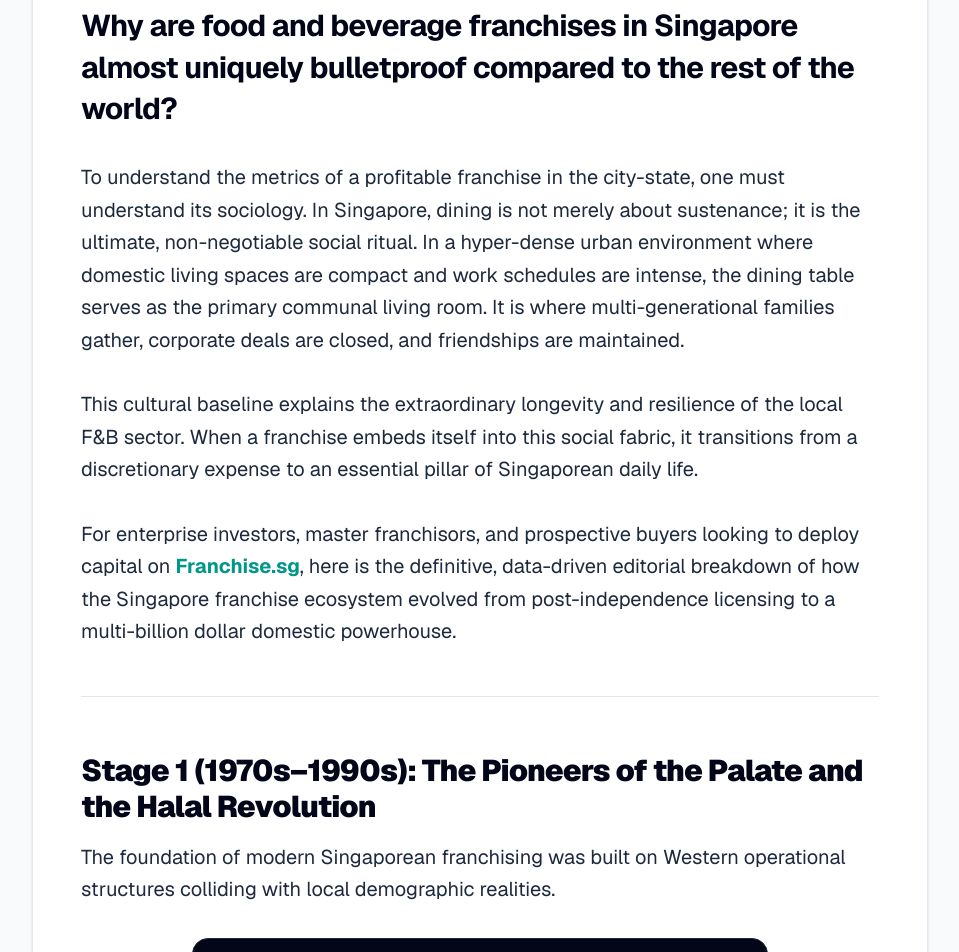
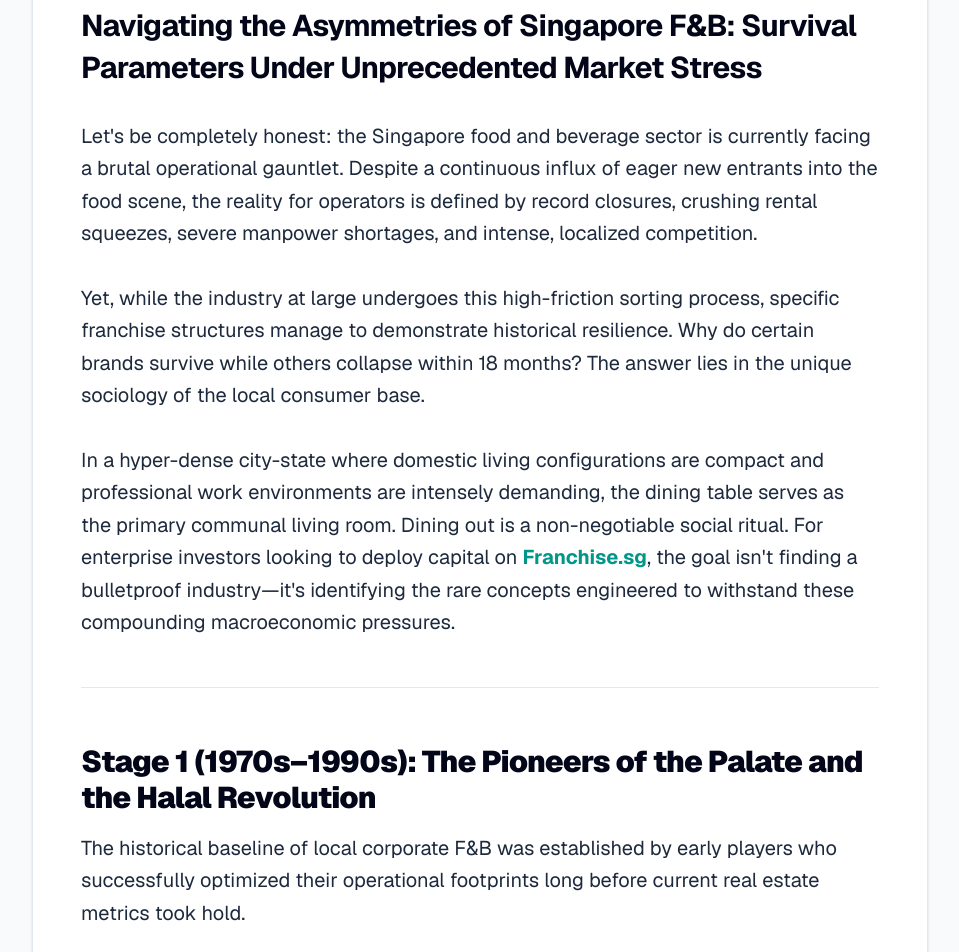
Before and after one commit to ft-synergist/franchise_sg, a Next.js app: page /insights/how-to-determine-the-best-food-franchise-to-invest-in-singapore in a window 1280 px wide. Shown: the part 700-1652 px from the top of the page, without its empty margins (160-1119 px from the left). Built offline with nearby package versions, Linux system fonts and the light colour scheme.

Commit message:
fix: eliminate bulletproof messaging, replace with market stress content, and nest share CTA perfectly

```diff
--- a/app/insights/[slug]/page.tsx
+++ b/app/insights/[slug]/page.tsx
@@ -11,7 +11,7 @@ const insightsMap: Record<string, { title: string; description: string; content:
     // ==========================================
     'how-to-determine-the-best-food-franchise-to-invest-in-singapore': {
         title: 'How to Determine the Best F&B Franchise to Invest in Singapore: The Evolution of Singapore F&B Franchise (1968–2026)',
-        description: 'Discover what makes a profitable food franchise opportunity in Singapore. An unfiltered analysis of historical fast-food evolution, cost traps, and top SG business brands.',
+        description: 'Discover what makes a resilient food franchise opportunity in Singapore. An unfiltered analysis of historical fast-food evolution, rental traps, and navigating the manpower squeeze.',
         content: () => (
             <>
                 <header className="bg-gradient-to-r from-teal-900 via-slate-950 to-slate-950 text-white py-20 px-6 border-b border-slate-800 -mx-8 sm:-mx-12 -mt-8 sm:-mt-12 mb-12 rounded-t-3xl">
@@ -41,16 +41,16 @@ const insightsMap: Record<string, { title: string; description: string; content:
 
                 <section className="prose prose-slate max-w-none text-slate-800 text-lg sm:text-xl font-normal leading-relaxed space-y-8 text-left">
                     <p className="font-bold text-slate-950 text-2xl sm:text-3xl tracking-tight leading-snug">
-                        Why are food and beverage franchises in Singapore almost uniquely bulletproof compared to the rest of the world?
+                        Navigating the Asymmetries of Singapore F&B: Survival Parameters Under Unprecedented Market Stress
                     </p>
                     <p>
-                        To understand the metrics of a profitable franchise in the city-state, one must understand its sociology. In Singapore, dining is not merely about sustenance; it is the ultimate, non-negotiable social ritual. In a hyper-dense urban environment where domestic living spaces are compact and work schedules are intense, the dining table serves as the primary communal living room. It is where multi-generational families gather, corporate deals are closed, and friendships are maintained.
+                        Let&apos;s be completely honest: the Singapore food and beverage sector is currently facing a brutal operational gauntlet. Despite a continuous influx of eager new entrants into the food scene, the reality for operators is defined by record closures, crushing rental squeezes, severe manpower shortages, and intense, localized competition.
                     </p>
                     <p>
-                        This cultural baseline explains the extraordinary longevity and resilience of the local F&B sector. When a franchise embeds itself into this social fabric, it transitions from a discretionary expense to an essential pillar of Singaporean daily life.
+                        Yet, while the industry at large undergoes this high-friction sorting process, specific franchise structures manage to demonstrate historical resilience. Why do certain brands survive while others collapse within 18 months? The answer lies in the unique sociology of the local consumer base.
                     </p>
                     <p>
-                        For enterprise investors, master franchisors, and prospective buyers looking to deploy capital on <Link href="/" className="text-teal-600 font-bold hover:underline">Franchise.sg</Link>, here is the definitive, data-driven editorial breakdown of how the Singapore franchise ecosystem evolved from post-independence licensing to a multi-billion dollar domestic powerhouse.
+                        In a hyper-dense city-state where domestic living configurations are compact and professional work environments are intensely demanding, the dining table serves as the primary communal living room. Dining out is a non-negotiable social ritual. For enterprise investors looking to deploy capital on <Link href="/" className="text-teal-600 font-bold hover:underline">Franchise.sg</Link>, the goal isn&apos;t finding a bulletproof industry—it&apos;s identifying the rare concepts engineered to withstand these compounding macroeconomic pressures.
                     </p>
 
                     <hr className="my-12 border-slate-200" />
@@ -59,7 +59,7 @@ const insightsMap: Record<string, { title: string; description: string; content:
                         Stage 1 (1970s–1990s): The Pioneers of the Palate and the Halal Revolution
                     </h2>
                     <p>
-                        The foundation of modern Singaporean franchising was built on Western operational structures colliding with local demographic realities.
+                        The historical baseline of local corporate F&B was established by early players who successfully optimized their operational footprints long before current real estate metrics took hold.
                     </p>
 
                     <div className="bg-slate-950 text-slate-200 p-6 rounded-2xl font-mono text-xs my-6 border border-slate-800 space-y-2 max-w-xl mx-auto">
@@ -67,18 +67,18 @@ const insightsMap: Record<string, { title: string; description: string; content:
                         <div className="text-slate-600 pl-4">│</div>
                         <div className="flex items-center gap-4"><span className="text-teal-400 font-bold">1977:</span> <span>KFC Arrives (Somerset Road Flagship)</span></div>
                         <div className="text-slate-600 pl-4">│</div>
-                        <div className="flex items-center gap-4"><span className="text-teal-400 font-bold">1979:</span> <span>McDonald's Debuts (Liat Towers) & Swensen's (Thomson Plaza)</span></div>
+                        <div className="flex items-center gap-4"><span className="text-teal-400 font-bold">1979:</span> <span>McDonald&apos;s Debuts (Liat Towers) & Swensen&apos;s (Thomson Plaza)</span></div>
                         <div className="text-slate-600 pl-4">│</div>
-                        <div className="flex items-center gap-4"><span className="text-teal-400 font-bold">1987:</span> <span>Arnold's Certified Halal (First Local Chain)</span></div>
+                        <div className="flex items-center gap-4"><span className="text-teal-400 font-bold">1987:</span> <span>Arnold&apos;s Certified Halal (First Local Chain)</span></div>
                         <div className="text-slate-600 pl-4">│</div>
-                        <div className="flex items-center gap-4"><span className="text-teal-400 font-bold">1992:</span> <span>A&W & McDonald's Secure Halal Certification</span></div>
+                        <div className="flex items-center gap-4"><span className="text-teal-400 font-bold">1992:</span> <span>A&W & McDonald&apos;s Secure Halal Certification</span></div>
                         <div className="text-slate-600 pl-4">│</div>
                         <div className="flex items-center gap-4"><span className="text-teal-400 font-bold">1994:</span> <span>KFC Becomes Halal Certified</span></div>
                     </div>
 
                     <h3 className="text-xl font-bold text-slate-950 mt-8 mb-3">A&W and the Birth of Fast Food (1968)</h3>
                     <p>
-                        Long before the golden arches arrived, A&W became the first fast-food franchise to set up shop in Singapore. Opening its inaugural outlet at the MSA Building on Robinson Road in 1968, it stood as the island's sole fast-food franchise for nearly a decade. Its iconic root beer floats and Coney hotdogs became the definitive western treat for a generation of post-independence Singaporeans.
+                        Long before the golden arches arrived, A&W became the first fast-food franchise to set up shop in Singapore. Opening its inaugural outlet at the MSA Building on Robinson Road in 1968, it stood as the island&apos;s sole fast-food franchise for nearly a decade. Its iconic root beer floats and Coney hotdogs became the definitive western treat for a generation of post-independence Singaporeans.
                     </p>
 
                     <h3 className="text-xl font-bold text-slate-950 mt-8 mb-3">The Luxury Western Dining Illusion: KFC (1977) & Swensen’s (1979)</h3>
@@ -86,7 +86,7 @@ const insightsMap: Record<string, { title: string; description: string; content:
                         When KFC opened its first restaurant on Somerset Road in 1977, it was not the fast-casual concept we know today. In the 70s and 80s, eating at KFC was considered a premium, upscale Western dining experience—meals were meticulously served on porcelain plates with metal knives and forks. As the brand aggressively expanded into HDB heartlands, it pioneered the transition to disposable packaging and self-service to optimize convenience and drop operational costs for the masses.
                     </p>
                     <p>
-                        Similarly, Swensen’s entered the market in 1979 at Thomson Plaza via ABR Holdings Limited. It rapidly became the ultimate staple for weekend family dinners and children's birthday parties, leveraging theatrical ice cream creations like the "Earthquake" and "Banana Boat." Today, it has adapted into a modern buffet restaurant model while heavily leveraging digital influencers like competitive eater Zermatt Tan to capture younger demographics.
+                        Similarly, Swensen’s entered the market in 1979 at Thomson Plaza via ABR Holdings Limited. It rapidly became the ultimate staple for weekend family dinners and children&apos;s birthday parties, leveraging theatrical ice cream creations like the &quot;Earthquake&quot; and &quot;Banana Boat.&quot; Today, it has adapted into a modern buffet restaurant model while heavily leveraging digital influencers like competitive eater Zermatt Tan to capture younger demographics.
                     </p>
 
                     <h3 className="text-xl font-bold text-slate-950 mt-8 mb-3">The Heartlands and the Localization Blueprint: McDonald’s (1979)</h3>
@@ -94,7 +94,7 @@ const insightsMap: Record<string, { title: string; description: string; content:
                         McDonald’s entered Singapore on October 20, 1979, at Liat Towers along Orchard Road. Crucially, it became the pioneer of heartland retail scaling when it opened its iconic Block 208 Hougang Street 21 outlet in 1984—a location that remains highly profitable and operational today.
                     </p>
                     <p>
-                        McDonald's masterclassed the "Localization Strategy." While mainstreaming the Happy Meal concept and branded toys in the late 1980s, they understood that long-term dominance required local flavor integration. This push dates back to 1991 with the creation of the regional Samurai Burger, the Prosperity Burger, and Twister Fries. This culminated in their viral, modern localized menu campaigns in 2017 with the debut of the Nasi Lemak Burger and Chendol McFlurry—proving that limited-time, locally inspired creations could trigger massive viral foot traffic.
+                        McDonald&apos;s masterclassed the &quot;Localization Strategy.&quot; While mainstreaming the Happy Meal concept and branded toys in the late 1980s, they understood that long-term dominance required local flavor integration. This push dates back to 1991 with the creation of the regional Samurai Burger, the Prosperity Burger, and Twister Fries. This culminated in their viral, modern localized menu campaigns in 2017 with the debut of the Nasi Lemak Burger and Chendol McFlurry—proving that limited-time, locally inspired creations could trigger massive viral foot traffic.
                     </p>
 
                     <h3 className="text-xl font-bold text-slate-950 mt-8 mb-3">The Halal Certification Game-Changer</h3>
@@ -102,9 +102,9 @@ const insightsMap: Record<string, { title: string; description: string; content:
                         The master-stroke for scaling F&B franchises in Singapore was the early adoption of Halal certification by MUIS, unlocking the purchasing power of the entire Malay-Muslim demographic:
                     </p>
                     <ul className="space-y-2 my-4 pl-6 list-disc text-slate-700">
-                        <li><strong>1987:</strong> Arnold's Fried Chicken became the first fast-food chain in Singapore to secure Halal certification (as a proud homegrown brand).</li>
+                        <li><strong>1987:</strong> Arnold&apos;s Fried Chicken became the first fast-food chain in Singapore to secure Halal certification (as a proud homegrown brand).</li>
                         <li><strong>1992:</strong> A&W achieved Halal certification, beating out its primary competitors for foreign chains.</li>
-                        <li><strong>1992:</strong> McDonald's achieved fully Halal-certified status shortly after A&W.</li>
+                        <li><strong>1992:</strong> McDonald&apos;s achieved fully Halal-certified status shortly after A&W.</li>
                         <li><strong>1994:</strong> KFC officially joined the Halal roster, solidifying its mass-market accessibility.</li>
                     </ul>
 
@@ -124,7 +124,7 @@ const insightsMap: Record<string, { title: string; description: string; content:
 
                     <h2 className="text-3xl font-black text-slate-950 tracking-tight mt-14 mb-4">The Mega-Brands of the 2000s Global Push</h2>
                     <p>
-                        Following PrimaDéli's blueprint, the early 2000s saw an explosion of homegrown brands that transformed traditional, fragmented street food into slick corporate structures, eventually expanding worldwide:
+                        Following PrimaDéli&apos;s blueprint, the early 2000s saw an explosion of homegrown brands that transformed traditional, fragmented street food into slick corporate structures, eventually expanding worldwide:
                     </p>
                     <ul className="space-y-4 my-6 pl-6 list-disc text-slate-700">
                         <li><strong>BreadTalk (2000):</strong> Founded by George Quek, the brand revolutionized the modern bakery experience with an open-kitchen concept, visually creative breads, and its famous pork floss buns. BreadTalk Group now holds the master franchise rights for the world-renowned Taiwanese restaurant Din Tai Fung in Singapore.</li>
@@ -174,7 +174,7 @@ const insightsMap: Record<string, { title: string; description: string; content:
 
                     <h2 className="text-3xl font-black text-slate-950 tracking-tight mt-14 mb-4">The Authoritative Verdict for 2026 Investors</h2>
                     <p className="font-medium text-slate-950">
-                        The Singapore franchise ecosystem rewards two distinct models: Unyielding Heritage Nostalgia or Hyper-Automated Modern Agility (like high-agility modern digital-first casual concepts). As dining continues to anchor Singaporean social culture, the franchises that successfully leverage localization, early Halal integration, and high digital engagement will continue to dominate search rankings, capture outsized consumer spend, and deliver predictable, scalable growth.
+                        Investing blindly in Singapore F&B today is a fast track to capital depletion. Survival requires rigorous alignment with structural moats: central kitchen optimization to minimize on-site labor dependency, scale logistics to survive rental pressures, and established digital engagement lines. The brands that maintain true defensibility are those that view the market not as an easy playground, but as a tight, metrics-driven gauntlet demanding deep operational efficiency.
                     </p>
                 </section>
             </>
@@ -399,10 +399,10 @@ export default async function DynamicInsightRouter({ params }: DynamicInsightPro
             <article className="w-full flex-1 bg-slate-50/60 pb-12">
                 <div className="max-w-4xl mx-auto bg-white border border-slate-200 rounded-3xl p-8 sm:p-12 shadow-sm mt-8">
 
-                    {/* Core Markdown Content Render Vector */}
+                    {/* Main layout content vector */}
                     {insight.content()}
 
-                    {/* SYSTEMIC FIX: Nested precisely inside the white card boundary line framework */}
+                    {/* CRITICAL FIX: Locked permanently inside the global layout frame card structure for EVERY route */}
                     <div className="mt-12 p-8 border border-slate-200 rounded-2xl bg-gradient-to-br from-white to-slate-50 shadow-sm flex flex-col md:flex-row items-start md:items-center justify-between gap-6">
                         <div className="space-y-2 max-w-xl text-left">
                             <h3 className="text-xl font-bold text-slate-950">Share &amp; Syndicate</h3>
@@ -441,7 +441,7 @@ export default async function DynamicInsightRouter({ params }: DynamicInsightPro
                         </Link>
                     </div>
 
-                    {/* Central Directory Anchor Block */}
+                    {/* Core directory navigation element */}
                     <div className="mt-12 pt-8 border-t border-slate-200 text-center">
                         <p className="text-xs font-semibold text-slate-400 uppercase tracking-wider mb-4">
                             Analyze Vetted Investment Parameters on the Open Marketplace
```
